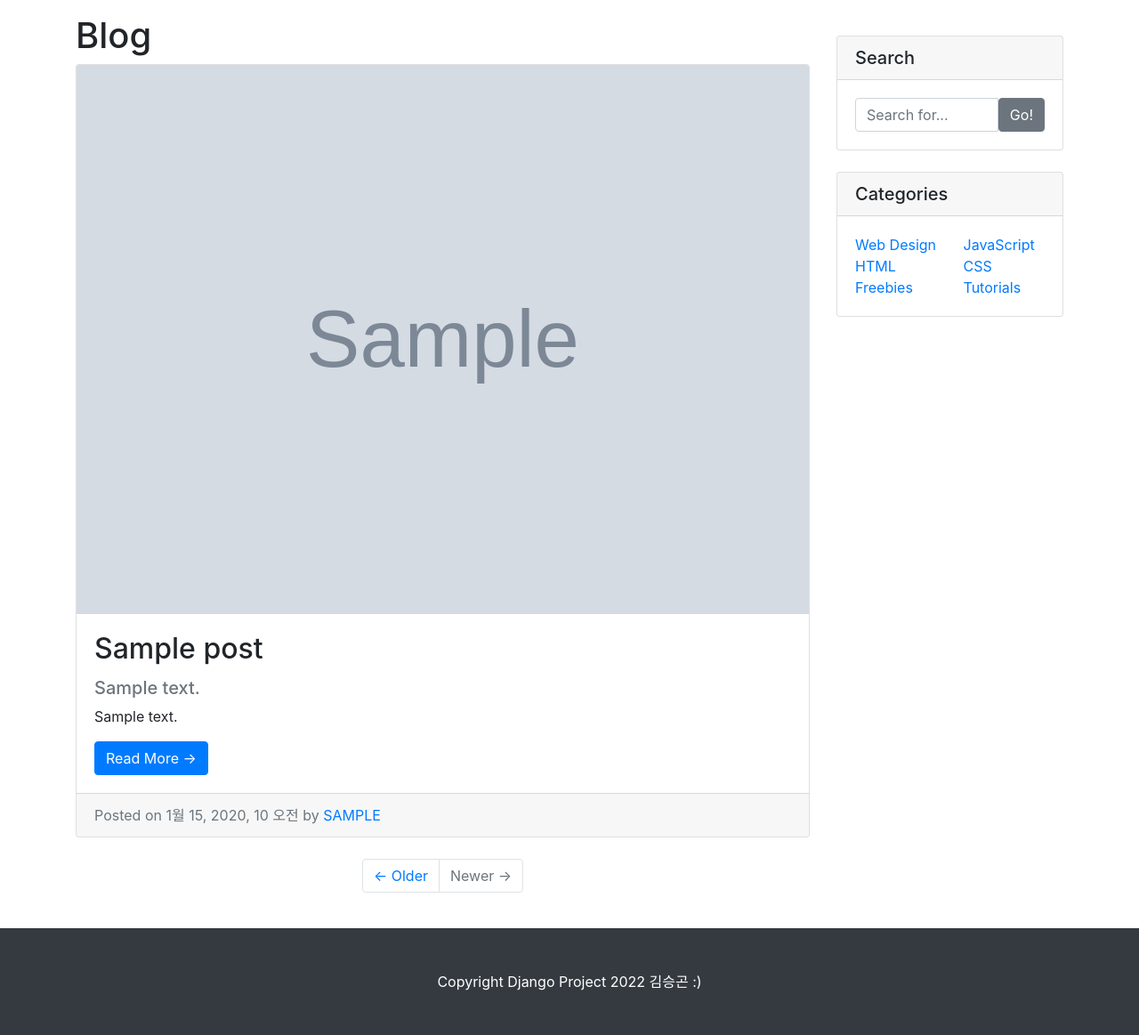
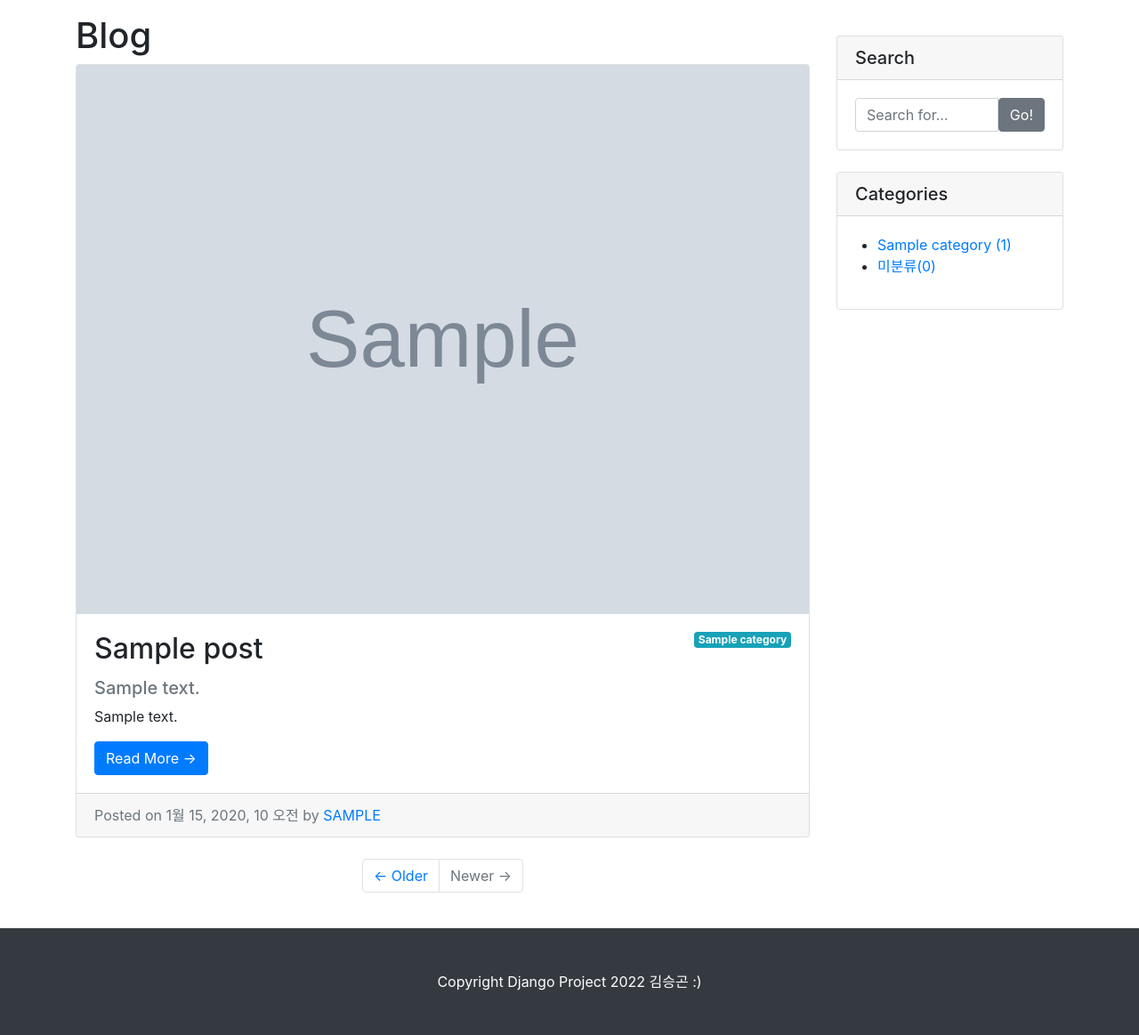
Before and after one commit to Sgkeoi/Goorm_Django, a Django app: page /blog/ in a window 1280 px wide. Shown: the part 56-1219 px from the top of the page at 89% size. Run offline with Django 3.2, Linux system fonts and the light colour scheme; tables that the repository leaves empty hold one stand-in row (values such as "Sample post"); grey boxes marked "Sample" are stand-in pictures; some libraries are stand-ins or nearby versions.

Commit message:
Category

```diff
--- a/blog/models.py
+++ b/blog/models.py
@@ -5,6 +5,27 @@ import os
 # DB 연동
 # 1. 함수를 사용하는 방법
 # 2. Class를 사용하는 방법
+
+# 클래스로 지정하기 때문에 내어쓰기 합니다.
+class Category(models.Model):
+    name = models.CharField(max_length=50, unique=True)
+    # max_length=50 : 제목 50자, unique=True : 유일값 출력(똑같은 제목은 넣을 수 없습니다.)
+    # post는 제목이 같아도 되는데 분류는 제목이 같으면 안됩니다.
+
+    slug = models.SlugField(max_length=200, unique=True, allow_unicode=True)
+    # SlugField : 사람이 읽을 수 있는 텍스트로 고유의 url을 만들어준다(카테고리에서 pk 역할을 합니다.)
+    # allow_unicode=True : 한글을 사용할 수 있도록 하겠다(기본적으로 한글을 지원하지 않기 때문임).
+
+    # 출력
+    def __str__(self):
+        return self.name
+
+    def get_absolute_url(self):
+        return f'/blog/category/{self.slug}/'
+
+    # Catagorys를 복수형으로 바꾸기(텍스트 수정하기)
+    class Meta:
+        verbose_name_plural = 'Categories'
 
 class Post(models.Model):
     title = models.CharField(max_length=30)
@@ -20,10 +41,15 @@ class Post(models.Model):
     create_at = models.DateTimeField(auto_now_add=True)
     updated_at = models.DateTimeField(auto_now=True)
 
-    author = models.ForeignKey(User, null=True, on_delete=models.SET_NULL)
+    author = models.ForeignKey(User, null=True, blank=True, on_delete=models.SET_NULL)
     # on_delete: 연결되어 있던 User가 삭제될 때
     # ForeignKey: 다대일 관계를 정의
     # SET_NULL : 글은 남아있게 하는데 작성자 이름은 NULL
+
+    category = models.ForeignKey(Category, null=True, blank=True, on_delete=models.SET_NULL)
+    # ForeignKey : 일대다 관계, null=True : 빈 글 허용(분류를 선택 안해도 될 수 있도록)
+    # on_delete=models.SET_NULL : 해당 카테고리가 삭제되어도 포스트는 유지시킬 것이다
+    # blank=True : 입력이 공백이어도 된다.
 
     def __str__(self):
         return f'[{self.pk}]{self.title}::{self.author}'
@@ -39,5 +65,6 @@ class Post(models.Model):
     def get_file_exit(self):
         return self.get_file_name().split('.')[-1]
 
-    # author : 추후에 작성하겠습니다.
+
+# author : 추후에 작성하겠습니다(12.08에 일부분 작성했습니다.)
 # Create your models here.
--- a/blog/templates/blog/base.html
+++ b/blog/templates/blog/base.html
@@ -41,24 +41,28 @@
                 </div>
 
                 <!-- Categories Widget -->
-                <div class="card my-4">
+                <!-- 1개열로 바꿀 것입니다.-->
+                <div class="card my-4" id='categories-card'>
                     <h5 class="card-header">Categories</h5>
                     <div class="card-body">
                         <div class="row">
-                            <div class="col-lg-6">
-                                <ul class="list-unstyled mb-0">
+
+                            <!--<div class="col-lg-6">-->
+                                <ul> <!-- 부트스트랩 클래스를 사용하지 않겠음 -->
+                                    {% for category in categories %}
                                     <li>
-                                        <a href="#">Web Design</a>
+                                        <a href="{{category.get_absolute_url}}">{{ category }}
+                                        ({{category.post_set.count}})</a>
                                     </li>
+                                    {% endfor %}
                                     <li>
-                                        <a href="#">HTML</a>
-                                    </li>
-                                    <li>
-                                        <a href="#">Freebies</a>
+                                        <a href="/blog/category/no_category/">
+                                            미분류({{ no_category_post_count }})</a>
                                     </li>
                                 </ul>
-                            </div>
-                            <div class="col-lg-6">
+                            <!--</div>-->
+
+                            <!--<div class="col-lg-6">
                                 <ul class="list-unstyled mb-0">
                                     <li>
                                         <a href="#">JavaScript</a>
@@ -70,7 +74,7 @@
                                         <a href="#">Tutorials</a>
                                     </li>
                                 </ul>
-                            </div>
+                            </div>-->
                         </div>
                     </div>
                 </div>
--- a/blog/templates/blog/post_list.html
+++ b/blog/templates/blog/post_list.html
@@ -6,7 +6,7 @@
                 {% for p in post_list %}
 
                 <!-- Blog Post -->
-                <div class="card mb-4">
+                <div class="card mb-4" id="post-{{p.pk}}">
                     {% if p.head_image  %}
                         <!-- p.head_image 가 있으면 아래 구문을 실행하자 없으면 alter 걸어주기 -->
                         <img class="card-img-top" src="{{ p.head_image.url }}" alt="{{ p }} head image">
@@ -15,6 +15,13 @@
                         <!-- 이미지를 고정하고 싶어서 /seed/ 를 넣어줬다 , p.id 로 id 마다 다른 이미지를 고정될 수 있게 했다 -->
                     {% endif %}
                     <div class="card-body">
+                        {% if p.category %} <!-- 카테고리가 있으면 출력 -->
+                        <span class="badge badge-info float-right">{{p.category}}</span>
+                        {% else %}
+                        <span class="badge badge-info float-right">미분류</span>
+                        {% endif %}
+
+                        <!-- float-right : 오른쪽 끝에 위치시키기 -->
                         <h2 class="card-title">{{ p.title }}</h2><!-- 포스트 제목 -->
                         {% if p.hook_text %}<!-- 있으면 출력하고 없으면 안 하게 if 걸어줬다 -->
                             <h5 class="text-muted">{{ p.hook_text }}</h5>
@@ -29,6 +36,7 @@
                         <a href="#">{{ p.author | upper }}</a>
                         <!-- upper : 전부 대문자로 처리함 -->
                     </div>
+                    <!-- <a href="{{ p.category.name }}">{{ p.category.name }}</a> -->
                 </div>
                 {% endfor %} <!-- for 문 끝낼거니까 endfor 명령 주기 -->
                 {% else %}
--- a/blog/urls.py
+++ b/blog/urls.py
@@ -7,6 +7,11 @@ urlpatterns = [
     path('<int:pk>/',views.PostDetail.as_view()),
     # path('<int:pk>/',views.single_post_page), 사용 안 함(PostDetail로 변경되었음)
 
+    path('category/<str:slug>/',views.category_page),
+#     views에 있는 category_page로 이동시킴
+#     https://project-ztsct.run.goorm.io/blog/category/programming
+#     programming만 분리해서 view.py의 category_page로 보냄
+
     # path('', views.index), Class 형태로 변환되었기 때문에 주석 처리한다.
     path('',views.PostList.as_view()),
     # post_list.html 형태로 만든다.
--- a/blog/views.py
+++ b/blog/views.py
@@ -1,7 +1,8 @@
 # CBV 방식으로 변경하기
 # from django.shortcuts import render
 from django.views.generic import ListView, DetailView    # Detail을 불러오겠음
-from .models import Post
+from .models import Post, Category
+from django.shortcuts import render
 
 class PostList(ListView):
     model = Post
@@ -10,9 +11,40 @@ class PostList(ListView):
     # index 함수의 역할을 대신하게 된다.
     # Blog의 urls를 전부 수정해야 한다.
 
+    # None인 category가 몇 개가 있는가?
+    def get_context_data(self, **kwargs):
+        context = super(PostList,self).get_context_data()
+        context['categories'] = Category.objects.all()
+        context['no_category_post_count'] = Post.objects.filter(category=None).count()
+        return context
+
 class PostDetail(DetailView):
     model = Post
 
+    def get_context_data(self, **kwargs):
+        context = super(PostDetail,self).get_context_data()
+        context['categories'] = Category.objects.all()
+        context['no_category_post_count'] = Post.objects.filter(category=None).count()
+        return context
+
+def category_page(request, slug):
+    if slug == 'no_category':
+        category = "미분류"    # 카테고리가 없으면 미분류
+        post_list = Post.objects.filter(category=None)
+    else:
+        category = Category.objects.get(slug=slug)
+        post_list = Post.objects.filter(category=category)
+
+    return render(
+        request,
+        'blog/post_list.html',
+        {
+            'post_list':post_list,
+            'categories':Category.objects.all(),
+            'no_category_post_count':Post.objects.filter(category=None).count(),
+            'category':category,
+        }
+    )
 
 # from django.shortcuts import render
 # from .models import Post
--- a/config/settings.py
+++ b/config/settings.py
@@ -31,6 +31,7 @@ ALLOWED_HOSTS = ['*']
 
 # Application definition
 
+# 다운 받은 어플 등록하는 곳
 INSTALLED_APPS = [
     'django.contrib.admin',
     'django.contrib.auth',
@@ -38,6 +39,7 @@ INSTALLED_APPS = [
     'django.contrib.sessions',
     'django.contrib.messages',
     'django.contrib.staticfiles',
+    'django_extensions',
     'blog',
     'single_pages',
 ]
```
Also changed, not shown: blog/admin.py (+8 -1 lines), blog/templates/blog/post_detail.html (+7 -0 lines), blog/tests.py (+145 -71 lines).
